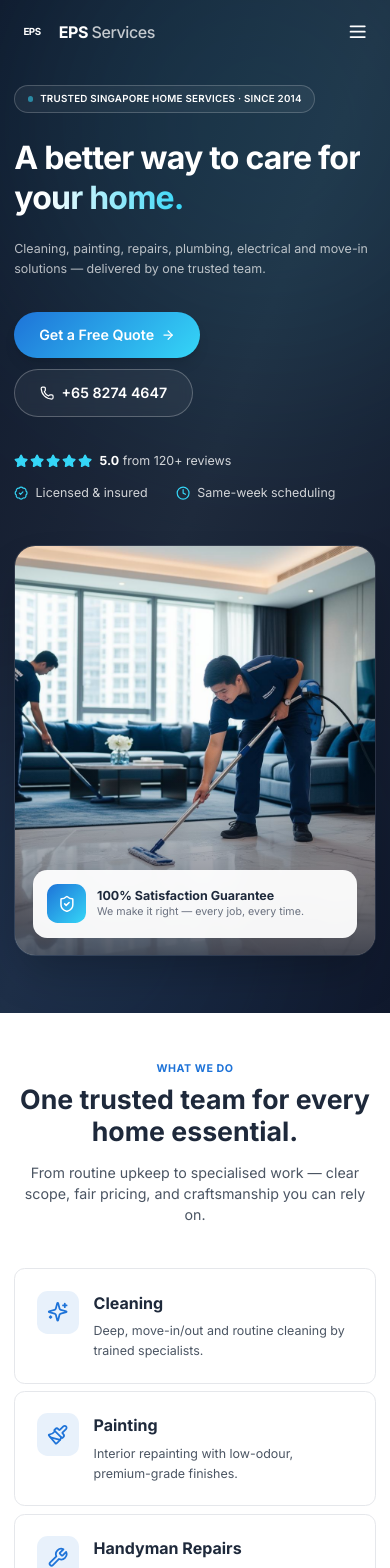
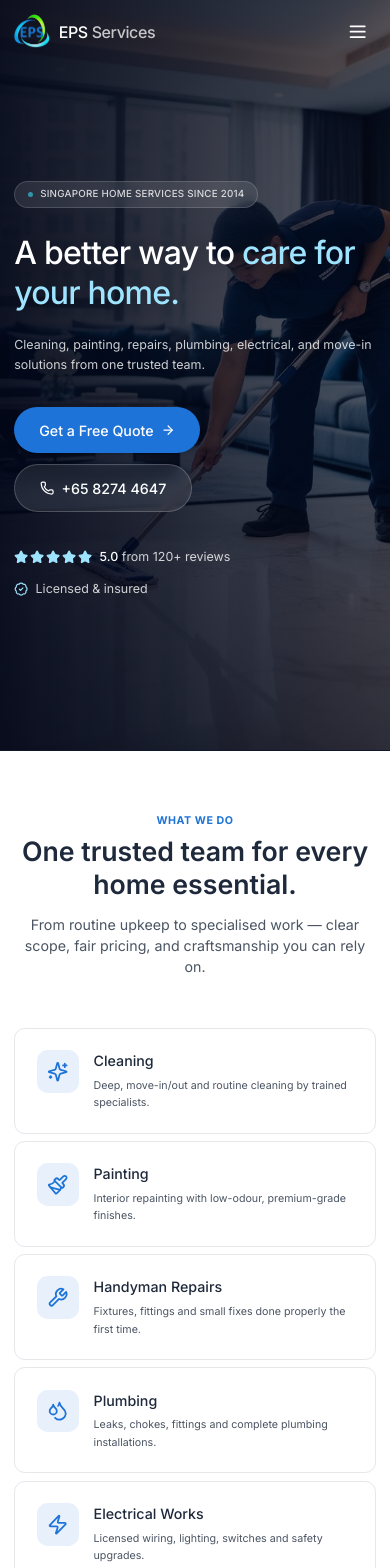
Before and after one commit to ve11yn/eps-service, a Next.js app: page / in a window 390 px wide. Shown: the top 1568 px of the page. Built offline with nearby package versions, Linux system fonts and the light colour scheme.

Commit message:
add: stylings

```diff
--- a/app/services/page.tsx
+++ b/app/services/page.tsx
@@ -69,7 +69,7 @@ export default function ServicesPage() {
   return (
     <main className="bg-white">
       {/* Hero Section */}
-      <section className="relative pt-32 pb-20 bg-gradient-to-br from-[#0a1628] via-[#0f1d3a] to-[#1a2a4f]">
+      <section className="relative pt-[calc(8rem+10px)] pb-[calc(5rem+10px)] bg-gradient-to-br from-[#0a1628] via-[#0f1d3a] to-[#1a2a4f]">
         <div className="mx-auto max-w-7xl px-5 lg:px-8">
           <div className="max-w-3xl mx-auto text-center">
             <h1 className="text-4xl lg:text-5xl font-extrabold text-white leading-tight">
@@ -92,9 +92,9 @@ export default function ServicesPage() {
       </section>
 
       {/* Services Grid */}
-      <section className="py-20 lg:py-28">
+      <section className="py-[calc(5rem+10px)] lg:py-[calc(7rem+10px)]">
         <div className="mx-auto max-w-7xl px-5 lg:px-8">
-          <div className="text-center max-w-2xl mx-auto mb-12">
+          <div className="text-center max-w-2xl mx-auto mb-[calc(3rem+10px)]">
             <span className="inline-block text-xs font-bold text-accent uppercase tracking-wider">What We Offer</span>
             <h2 className="mt-3 text-3xl lg:text-4xl font-extrabold text-navy">
               Comprehensive Home Services
@@ -132,7 +132,7 @@ export default function ServicesPage() {
           </div>
 
           {/* Trust Badges */}
-          <div className="mt-16 flex flex-wrap justify-center gap-8">
+          <div className="mt-[calc(4rem+10px)] flex flex-wrap justify-center gap-8">
             <div className="flex items-center gap-3">
               <div className="h-10 w-10 rounded-full bg-accent/10 grid place-items-center">
                 <Clock className="h-5 w-5 text-accent" />
@@ -165,7 +165,7 @@ export default function ServicesPage() {
       </section>
 
       {/* CTA Section */}
-      <section className="py-20 bg-soft-grey">
+      <section className="py-[calc(5rem+10px)] bg-soft-grey">
         <div className="mx-auto max-w-7xl px-5 lg:px-8 text-center">
           <h2 className="text-3xl lg:text-4xl font-extrabold text-navy">
             Ready to transform your home?
--- a/components/layout/Footer.tsx
+++ b/components/layout/Footer.tsx
@@ -1,14 +1,5 @@
-import { Facebook, Instagram, Linkedin, MapPin, Phone, Mail } from "lucide-react";
+import { Facebook, Instagram, MapPin, Phone, Mail } from "lucide-react";
 import { Logo } from "@/components/ui/Logo";
-import Link from "next/link";
-
-const NAV_ITEMS = [
-  { label: "Home", href: "/#home" },
-  { label: "About", href: "/#about" },
-  { label: "Services", href: "/service" },
-  { label: "Reviews", href: "/#reviews" },
-  { label: "Contact", href: "/#contact" },
-];
 
 const PHONE = "+65 8274 4647";
 const PHONE_TEL = "+6582744647";
@@ -17,10 +8,12 @@ const ADDRESS = "33 Borthwick Dr, Singapore 559536";
 export function Footer() {
   return (
     <footer className="bg-slate-900 text-white pt-12 pb-6">
-      <div className="mx-auto max-w-5xl px-4 lg:px-6">
-        <div className="flex flex-col lg:flex-row lg:justify-between lg:items-start gap-8">
+      <div className="mx-auto max-w-6xl px-4 sm:px-6 lg:px-8">
+        {/* Two Column Layout - Brand on left, Contact on right */}
+        <div className="flex flex-col md:flex-row md:justify-between gap-8">
+
           {/* Left side - Logo & Description */}
-          <div className="lg:max-w-md">
+          <div className="md:max-w-md">
             <Logo />
             <p className="mt-4 text-sm text-white/65 leading-relaxed">
               Singapore's trusted one-stop home services partner since 2014. Cleaning, repairs and everything in between.
@@ -44,7 +37,6 @@ export function Footer() {
               >
                 <Instagram className="h-3.5 w-3.5" />
               </a>
-
             </div>
           </div>
 
@@ -73,9 +65,8 @@ export function Footer() {
         </div>
 
         {/* Bottom bar */}
-        <div className="mt-10 pt-6 border-t border-white/10 flex flex-col sm:flex-row items-center justify-between gap-2 text-xs text-white/40">
+        <div className="mt-10 pt-6 border-t border-white/10 text-center text-xs text-white/40">
           <p>© {new Date().getFullYear()} EPS Services. All rights reserved.</p>
-          <p>33 Borthwick Dr, Singapore 559536 | +65 8274 4647</p>
         </div>
       </div>
     </footer>
--- a/components/sections/About.tsx
+++ b/components/sections/About.tsx
@@ -14,12 +14,12 @@ const HIGHLIGHTS = [
 
 export function About() {
   return (
-    <section id="about" className="py-12 lg:py-20 bg-gray-50">
-      <div className="mx-auto max-w-5xl my-20 px-4 lg:px-6">
-        <div className="grid lg:grid-cols-2 gap-12 items-center">
+    <section id="about" className="py-[calc(3rem+10px)] lg:py-[calc(4.5rem+10px)] bg-gray-50">
+      <div className="mx-auto max-w-5xl my-[calc(4rem+10px)] px-4 lg:px-6">
+        <div className="grid lg:grid-cols-2 gap-10 items-center">
           <div className="relative">
-            <div className="grid grid-cols-2 gap-4">
-              <div className="space-y-4">
+            <div className="grid grid-cols-2 gap-3.5">
+              <div className="space-y-3.5">
                 <Image
                 src="/about-team.jpg"
                 alt="EPS Services maintenance team"
@@ -27,15 +27,15 @@ export function About() {
                 height={600}
                 className="rounded-2xl shadow-card aspect-[4/5] object-cover w-full"
               />
-                <div className="rounded-2xl bg-gradient-primary text-white p-5 shadow-lg">
-                  <div className="text-4xl font-extrabold">10+</div>
-                  <div className="mt-1 text-sm text-white/85">Years serving Singapore homes</div>
+                <div className="rounded-2xl bg-gradient-primary text-white p-4 shadow-lg">
+                  <div className="text-4xl font-semibold">10+</div>
+                  <div className="mt-1 text-sm text-white/85">Years</div>
                 </div>
               </div>
-              <div className="pt-10 space-y-4">
-                <div className="rounded-2xl bg-slate-800 text-white p-5 shadow-lg">
-                  <div className="text-4xl font-extrabold">1,000+</div>
-                  <div className="mt-1 text-sm text-white/70">Properties handled</div>
+              <div className="pt-8 space-y-3.5">
+                <div className="rounded-2xl bg-slate-800 text-white p-4 shadow-lg">
+                  <div className="text-4xl font-semibold">1,000+</div>
+                  <div className="mt-1 text-sm text-white/70">Projects</div>
                 </div>
 
 
@@ -52,14 +52,13 @@ export function About() {
 
           <div>
             <span className="inline-block text-xs font-bold text-[#1E73D8] uppercase tracking-wider">About EPS Services</span>
-            <h2 className="mt-4 text-3xl lg:text-4xl font-extrabold text-slate-800 leading-tight">
-              Your one-stop property partner — built on trust.
-            </h2>
-            <p className="mt-6 text-gray-600 text-sm leading-relaxed">
-              EPS Services is a one-stop solution provider to landlords, tenants, agents and homeowners facing property-related matters.
-              From the first scrub to the final fitting, our team brings calm, reliable craftsmanship to every Singapore home we serve.
+          <h2 className="mt-4 text-3xl lg:text-4xl font-medium text-slate-800 leading-tight">
+            Your one-stop property partner.
+          </h2>
+            <p className="mt-5 text-gray-600 text-sm leading-relaxed">
+              One team for cleaning, repairs, painting, and move-in work across condos, HDB, and landed homes.
             </p>
-            <ul className="mt-8 grid sm:grid-cols-2 gap-3">
+            <ul className="mt-6 grid sm:grid-cols-2 gap-3">
               {HIGHLIGHTS.map((highlight) => (
                 <li key={highlight} className="flex items-start gap-3">
                   <CheckCircle2 className="h-5 w-5 text-[#6BEA00] shrink-0 mt-0.5" />
@@ -67,7 +66,7 @@ export function About() {
                 </li>
               ))}
             </ul>
-            <div className="mt-9 flex flex-wrap gap-3">
+            <div className="mt-7 flex flex-wrap gap-3">
               <a
                 href="#contact"
                 className="inline-flex items-center gap-2 rounded-lg bg-gradient-primary text-white px-6 py-3 font-semibold shadow-md hover:shadow-lg transition"
--- a/components/sections/Hero.tsx
+++ b/components/sections/Hero.tsx
@@ -1,122 +1,70 @@
 "use client";
 
 import Image from "next/image";
-import { ArrowRight, Phone, Star, BadgeCheck, Clock, ShieldCheck, Award, HeartHandshake } from "lucide-react";
+import { ArrowRight, Phone, Star, BadgeCheck } from "lucide-react";
 
 const PHONE = "+65 8274 4647";
 const PHONE_TEL = "+6582744647";
 
 export function Hero() {
   return (
-    <section id="home" className="relative min-h-screen flex items-center overflow-hidden bg-gradient-to-br from-slate-900 via-slate-800 to-slate-900">
-      <div className="absolute inset-0 opacity-10">
-        <div className="absolute -top-40 -right-40 h-[600px] w-[600px] rounded-full bg-[#35D6F7] blur-[120px]" />
-        <div className="absolute -bottom-40 -left-40 h-[500px] w-[500px] rounded-full bg-[#1E73D8] blur-[120px]" />
+    <section id="home" className="relative min-h-screen flex items-center overflow-hidden bg-slate-950 border-b border-slate-900">
+      <Image
+        src="/hero.jpg"
+        alt="EPS Services professional team caring for a Singapore home"
+        fill
+        priority
+        sizes="100vw"
+        className="object-cover object-center"
+      />
+      <div className="absolute inset-0 bg-slate-950/60" />
+      <div className="absolute inset-0 bg-gradient-to-r from-slate-950/85 via-slate-950/45 to-transparent" />
+      <div className="absolute inset-0 bg-gradient-to-t from-slate-950/45 via-transparent to-slate-950/20" />
+
+      <div className="relative mx-auto max-w-6xl px-4 lg:px-6 pt-24 pb-16 lg:pt-28 lg:pb-20 w-full">
+        <div className="max-w-2xl text-white">
+          <div className="inline-flex items-center gap-2 rounded-full border border-white/15 bg-white/10 backdrop-blur px-3.5 py-1.5 text-[11px] font-medium uppercase tracking-wide text-white/80">
+            <span className="h-1.5 w-1.5 rounded-full bg-[#35D6F7] animate-pulse" />
+            Singapore home services since 2014
           </div>
-
-      <div className="relative mx-auto max-w-5xl px-4 lg:px-6 pt-24 pb-16 lg:pb-20 w-full">
-        <div className="grid lg:grid-cols-2 gap-12 items-center">
-          {/* Left side */}
-          <div className="text-white">
-            <div className="inline-flex items-center gap-2 rounded-full border border-white/20 bg-white/5 backdrop-blur px-3.5 py-1.5 text-[11px] font-semibold uppercase tracking-wide">
-              <span className="h-1.5 w-1.5 rounded-full bg-[#35D6F7] animate-pulse" />
-              Trusted Singapore home services · Since 2014
-            </div>
-            <h1 className="mt-7 text-4xl sm:text-5xl lg:text-6xl font-extrabold leading-tight tracking-tight">
+          <h1 className="mt-7 text-4xl sm:text-5xl lg:text-6xl font-medium leading-tight tracking-tight text-white drop-shadow-[0_2px_14px_rgba(0,0,0,0.35)]">
             A better way to <br className="hidden sm:block" />
-              <span className="bg-gradient-to-r from-white via-white to-[#35D6F7] bg-clip-text text-transparent">
-                care for your home.
-              </span>
+            <span className="text-[#9fe4ff]">care for your home.</span>
           </h1>
-            <p className="mt-6 max-w-xl text-sm lg:text-lg text-white/70 leading-relaxed">
-              Cleaning, painting, repairs, plumbing, electrical and move-in solutions — delivered by one trusted team.
+          <p className="mt-6 max-w-xl text-sm lg:text-lg text-white/80 leading-relaxed">
+            Cleaning, painting, repairs, plumbing, electrical, and move-in solutions from one trusted team.
           </p>
 
-            {/* Buttons */}
           <div className="mt-9 flex flex-wrap gap-3">
-              {/* Primary CTA - Blue Gradient */}
             <a
               href="#contact"
-                className="inline-flex items-center gap-2 rounded-full bg-gradient-primary text-white px-7 py-3.5 font-semibold shadow-lg hover:shadow-xl hover:-translate-y-0.5 transition-all"
+              className="inline-flex items-center gap-2 rounded-full bg-[#1E73D8] text-white px-7 py-3.5 font-medium shadow-sm hover:bg-[#1668c4] hover:-translate-y-0.5 transition-all"
             >
               Get a Free Quote <ArrowRight className="h-4 w-4" />
             </a>
 
-              {/* Secondary CTA - White outline */}
             <a
               href={`tel:${PHONE_TEL}`}
-                className="inline-flex items-center gap-2 rounded-full border border-white/25 bg-white/5 backdrop-blur px-7 py-3.5 font-semibold text-white hover:bg-white/10 transition"
+              className="inline-flex items-center gap-2 rounded-full border border-white/20 bg-white/10 backdrop-blur px-7 py-3.5 font-medium text-white hover:bg-white/15 transition"
             >
               <Phone className="h-4 w-4" /> {PHONE}
             </a>
           </div>
 
-            {/* Trust badges */}
-            <div className="mt-10 flex flex-wrap items-center gap-x-8 gap-y-4">
+          <div className="mt-10 flex flex-wrap items-center gap-x-8 gap-y-4 text-white/80">
             <div className="flex items-center gap-2">
               <div className="flex gap-0.5">
                 {[...Array(5)].map((_, i) => (
-                    <Star key={i} className="h-4 w-4 fill-[#35D6F7] text-[#35D6F7]" />
+                  <Star key={i} className="h-4 w-4 fill-[#9fe4ff] text-[#9fe4ff]" />
                 ))}
               </div>
-                <span className="text-sm text-white/80">
-                  <span className="font-bold text-white">5.0</span> from 120+ reviews
+              <span className="text-sm">
+                <span className="font-medium text-white">5.0</span> from 120+ reviews
               </span>
             </div>
-              <div className="flex items-center gap-2 text-sm text-white/80">
-                <BadgeCheck className="h-4 w-4 text-[#35D6F7]" />
+            <div className="flex items-center gap-2 text-sm">
+              <BadgeCheck className="h-4 w-4 text-[#9fe4ff]" />
               <span>Licensed & insured</span>
-              </div>
-              <div className="flex items-center gap-2 text-sm text-white/80">
-                <Clock className="h-4 w-4 text-[#35D6F7]" />
-                <span>Same-week scheduling</span>
-              </div>
-            </div>
-          </div>
-
-          {/* Right side - Image with floating cards */}
-          <div className="relative">
-            <div className="relative rounded-3xl overflow-hidden shadow-2xl border border-white/10">
-              <Image
-                src="/hero.jpg"
-                alt="EPS Services professional team caring for a Singapore home"
-                width={900}
-                height={1100}
-                className="h-[460px] lg:h-[560px] w-full object-cover"
-                priority
-              />
-              <div className="absolute inset-0 bg-gradient-to-t from-slate-900/70 via-transparent to-transparent" />
-
-              {/* Satisfaction card */}
-              <div className="absolute left-5 right-5 bottom-5 rounded-2xl bg-white/95 backdrop-blur p-4 flex items-center gap-3">
-                <div className="h-11 w-11 rounded-xl bg-gradient-primary grid place-items-center shrink-0">
-                  <ShieldCheck className="h-5 w-5 text-white" />
-                </div>
-                <div>
-                  <div className="text-sm font-bold text-slate-800 leading-tight">100% Satisfaction Guarantee</div>
-                  <div className="text-xs text-gray-500 mt-0.5">We make it right — every job, every time.</div>
-                </div>
-              </div>
-            </div>
-
-            {/* Floating stat cards */}
-            <div className="hidden lg:flex absolute -left-8 top-10 rounded-2xl bg-white shadow-2xl p-4 items-center gap-3 animate-float">
-              <div className="h-11 w-11 rounded-xl bg-[#1E73D8]/10 grid place-items-center">
-                <Award className="h-5 w-5 text-[#1E73D8]" />
-              </div>
-              <div>
-                <div className="text-xl font-extrabold text-slate-800 leading-none">10+</div>
-                <div className="text-[11px] text-gray-500 mt-1">Years of trusted service</div>
-              </div>
-            </div>
-            <div className="hidden lg:flex absolute -right-6 bottom-28 rounded-2xl bg-slate-800 text-white shadow-2xl p-4 items-center gap-3">
-              <div className="h-11 w-11 rounded-xl bg-gradient-primary grid place-items-center">
-                <HeartHandshake className="h-5 w-5 text-white" />
-              </div>
-              <div>
-                <div className="text-xl font-extrabold leading-none">1,000+</div>
-                <div className="text-[11px] text-white/70 mt-1">Happy Singapore homes</div>
-              </div>
             </div>
           </div>
         </div>
--- a/components/sections/Services.tsx
+++ b/components/sections/Services.tsx
@@ -14,11 +14,11 @@ const SERVICES_LIST = [
 
 export function Services() {
   return (
-    <section id="services" className="py-12 lg:py-20 bg-white">
+    <section id="services" className="py-16 lg:py-24 bg-white">
       <div className="mx-auto max-w-5xl px-4 lg:px-6">
-        <div className="text-center max-w-2xl mx-auto mb-12">
+        <div className="text-center max-w-2xl mx-auto mb-14">
           <span className="inline-block text-xs font-bold text-[#1E73D8] uppercase tracking-wider mb-2">What we do</span>
-          <h2 className="text-3xl lg:text-4xl font-extrabold text-slate-800">
+          <h2 className="text-3xl lg:text-4xl font-semibold text-slate-800">
             One trusted team for every home essential.
           </h2>
           <p className="mt-4 text-gray-600">
@@ -26,7 +26,7 @@ export function Services() {
           </p>
         </div>
 
-        <div className="grid sm:grid-cols-2 lg:grid-cols-3 gap-2">
+        <div className="grid sm:grid-cols-2 lg:grid-cols-3 gap-2 lg:gap-2">
           {SERVICES_LIST.map((service) => {
             const Icon = service.icon;
             return (
@@ -39,8 +39,8 @@ export function Services() {
                     <Icon className="h-6 w-6 text-[#1E73D8] group-hover:text-white transition-colors" />
                   </div>
                   <div>
-                    <h3 className="text-lg font-bold text-slate-800">{service.title}</h3>
-                    <p className="mt-1.5 text-sm text-gray-600 leading-relaxed">{service.desc}</p>
+                    <h3 className="text-base font-medium text-slate-800">{service.title}</h3>
+                    <p className="mt-1.5 text-xs text-gray-600 leading-relaxed">{service.desc}</p>
                   </div>
                 </div>
               </div>
@@ -48,10 +48,13 @@ export function Services() {
           })}
         </div>
 
-        <div className="mt-10 text-center">
-          <a href="#contact" className="inline-flex items-center gap-2 text-[#1E73D8] font-semibold hover:gap-3 transition-all">
-            Need a different service? Just ask us →
-          </a>
+        <div className="mt-12 text-center">
+         <span className="inline-flex items-center gap-2 font-medium">
+        <span className="text-black">Need a different service?</span>
+        <span className="text-[#1E73D8] hover:underline cursor-pointer">
+            Contact us →
+        </span>
+        </span>
         </div>
       </div>
     </section>
--- a/components/ui/Logo.tsx
+++ b/components/ui/Logo.tsx
@@ -1,14 +1,21 @@
+import Image from "next/image";
+
 interface LogoProps {
   dark?: boolean;
 }
 
 export function Logo({ dark = false }: LogoProps) {
   return (
-    <a href="#home" className="flex items-center gap-2.5 font-extrabold text-lg tracking-tight">
-      <span className="relative h-10 w-10 rounded-xl bg-[var(--gradient-blue)] grid place-items-center text-white shadow-[var(--shadow-soft)]">
-        <span className="text-[11px] font-black tracking-tighter">EPS</span>
-      </span>
-      <span className={dark ? "text-navy" : "text-white"}>
+    <a href="#home" className="flex items-center gap-2.5 text-lg tracking-tight">
+      <Image
+        src="/logo-temp.png"
+        alt="EPS Services logo"
+        width={40}
+        height={40}
+        className="h-10 w-10 shrink-0"
+        priority
+      />
+      <span className={dark ? "text-slate-900 font-medium" : "text-white font-medium"}>
         EPS <span className="font-medium opacity-75">Services</span>
       </span>
     </a>
```
Also changed, not shown: components/sections/Contact.tsx (+19 -17 lines), components/sections/Reviews.tsx (+21 -24 lines), public/logo-temp.png (added). Lines whose indentation alone changed are shown as unchanged.
